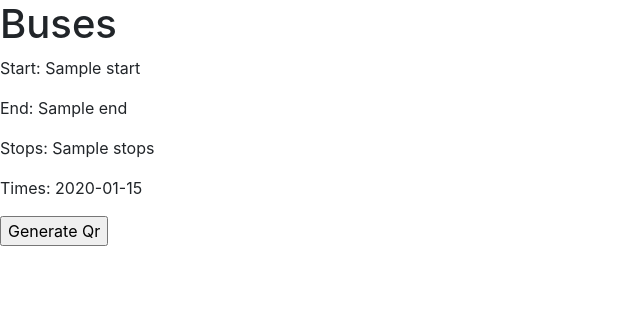
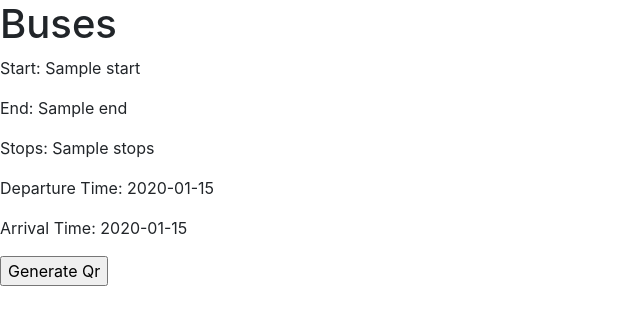
Before and after one commit to SergejsZ/IoT_UDP_CA, a Flask app: page /buses in a window 1280 px wide. Shown: the part 56-381 px from the top of the page, without its empty margins (0-640 px from the left). Run offline with Flask 2, Linux system fonts and the light colour scheme; a database or web service that is not in the repository returns one stand-in record (values such as "Sample title"); some libraries are stand-ins or nearby versions.

Commit message:
Small change to buses.html

```diff
--- a/templates/buses.html
+++ b/templates/buses.html
@@ -8,8 +8,9 @@
             <p>Start: {{ todo['start'][0] }}</p>
             <p>End: {{ todo['end'][0] }}</p>
             <p>Stops: {{ todo['stops'] }}</p>
-            <p>Times: {{ todo['times'] }}</p>
-            <input type="button" value="Generate Qr">
+            <p>Departure Time: {{ todo['times'][0] }}</p>
+            <p>Arrival Time: {{ todo['times'][1] }}</p>
+            <input type="button" value="Generate Qr" id="mybutton" onClick="qrCode">
         </div>
 <br>
 {% endfor %}
```
